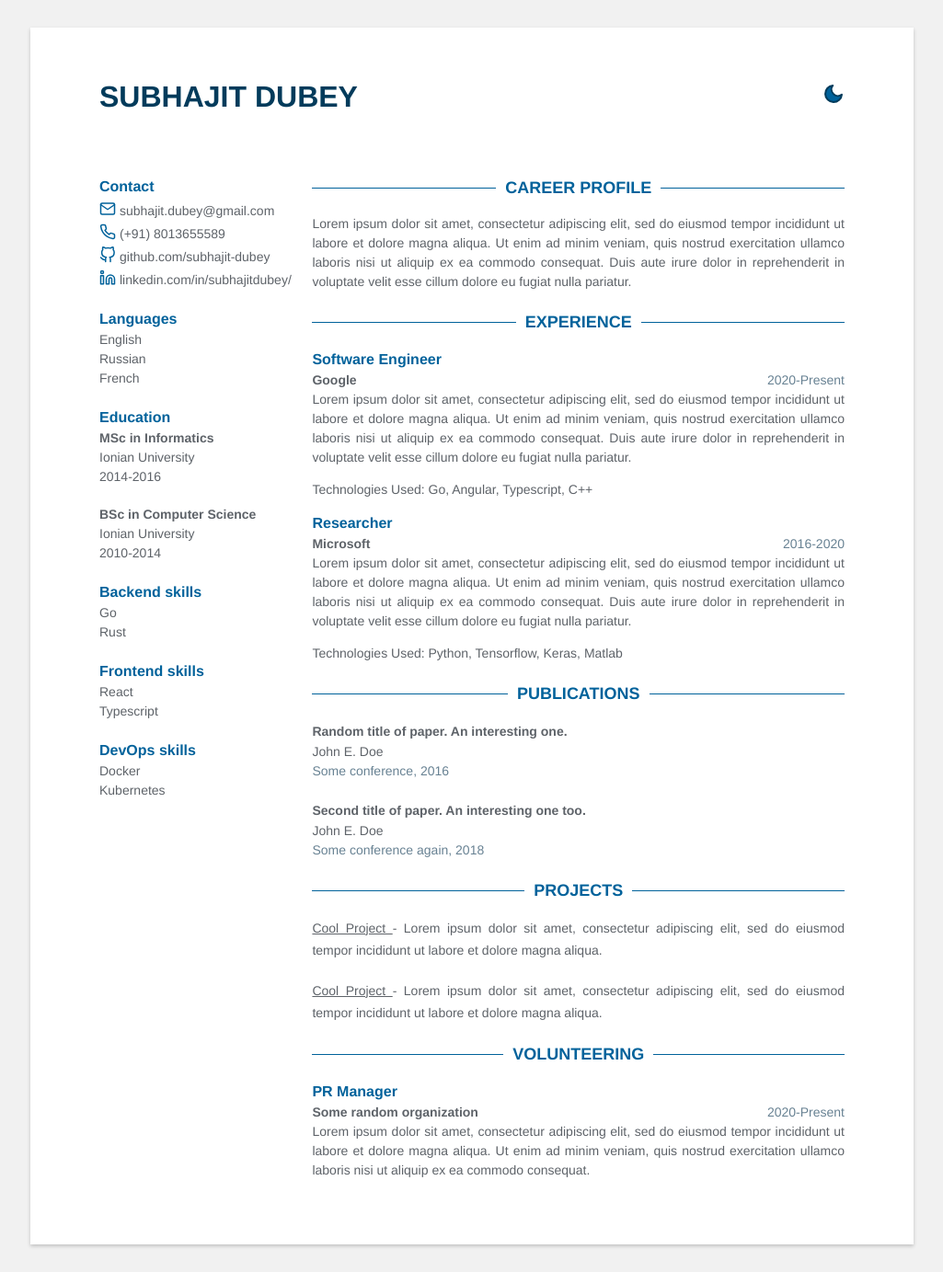
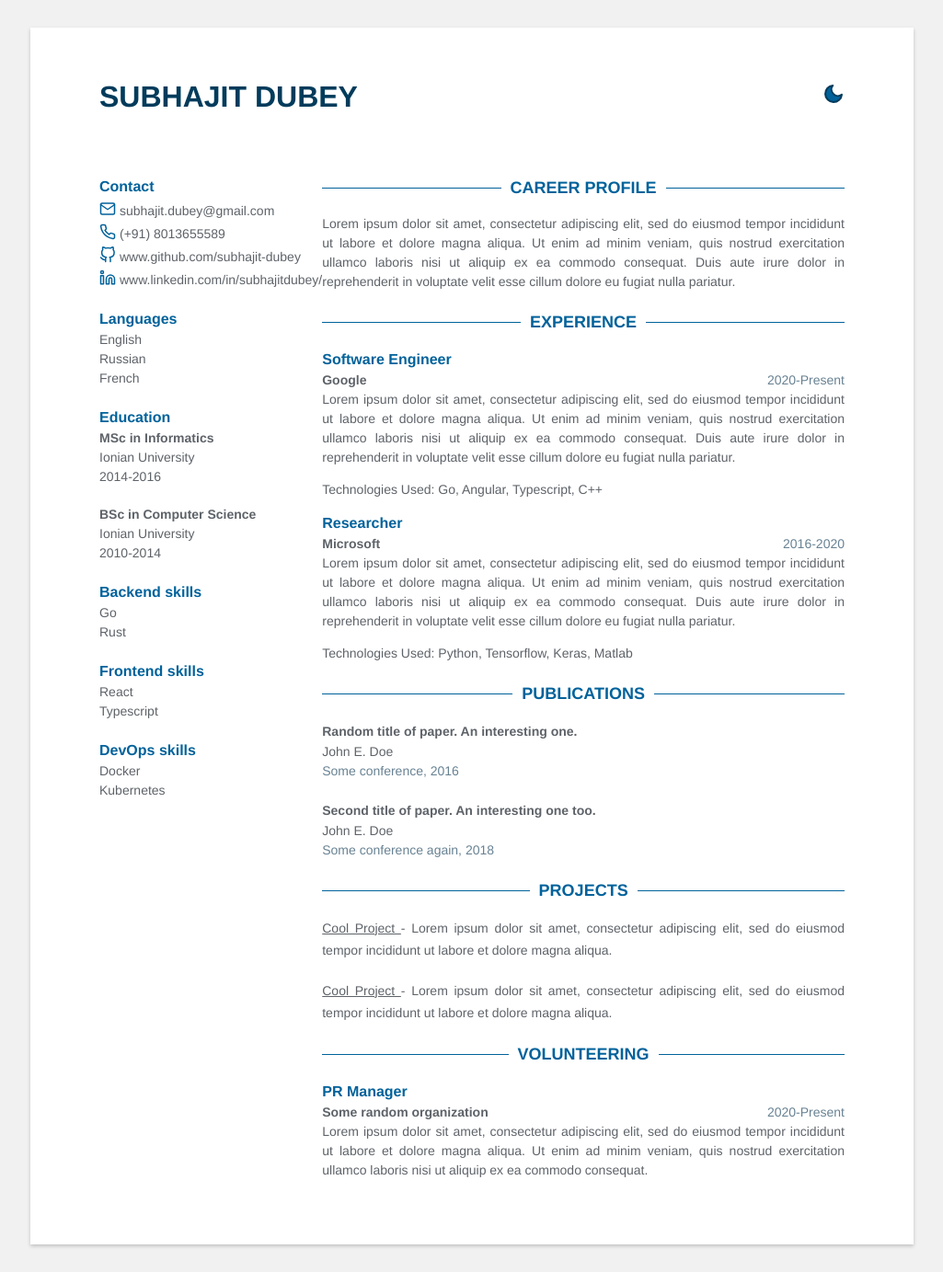
Before and after one commit to subhajit-dubey/cv_soft, a Jekyll site: the page built from index.html, in a window 1280 px wide. Shown: the whole page at 92% size, without its empty margins (127-1152 px from the left). Built offline with Jekyll 4.4.1, drawn with Linux system fonts in a browser that asks for light colours.

Commit message:
links updated in contact

```diff
--- a/_data/data.yml
+++ b/_data/data.yml
@@ -5,11 +5,11 @@ fork: false
 # Sidebar
 contact:
   email: subhajit.dubey@gmail.com
-  github: github.com/subhajit-dubey
-  linkedin: linkedin.com/in/subhajitdubey/
+  github: www.github.com/subhajit-dubey
+  linkedin: www.linkedin.com/in/subhajitdubey/
   phone: (+91) 8013655589
-  facebook: facebook.com/subhajit.dubey/
-  instagram: instagram.com/subhajitdubey/
+  facebook: www.facebook.com/subhajit.dubey/
+  instagram: www.instagram.com/subhajitdubey/
 
 languages:
   - idiom: English
```
